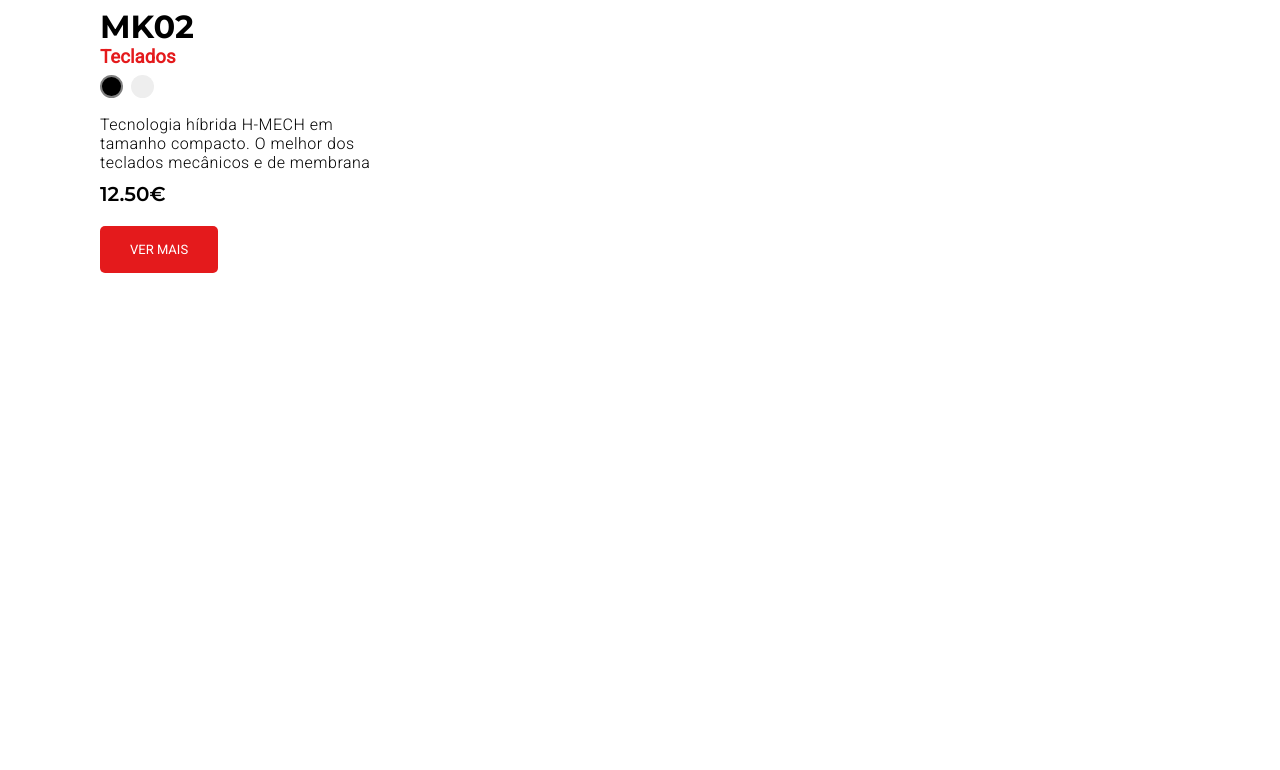
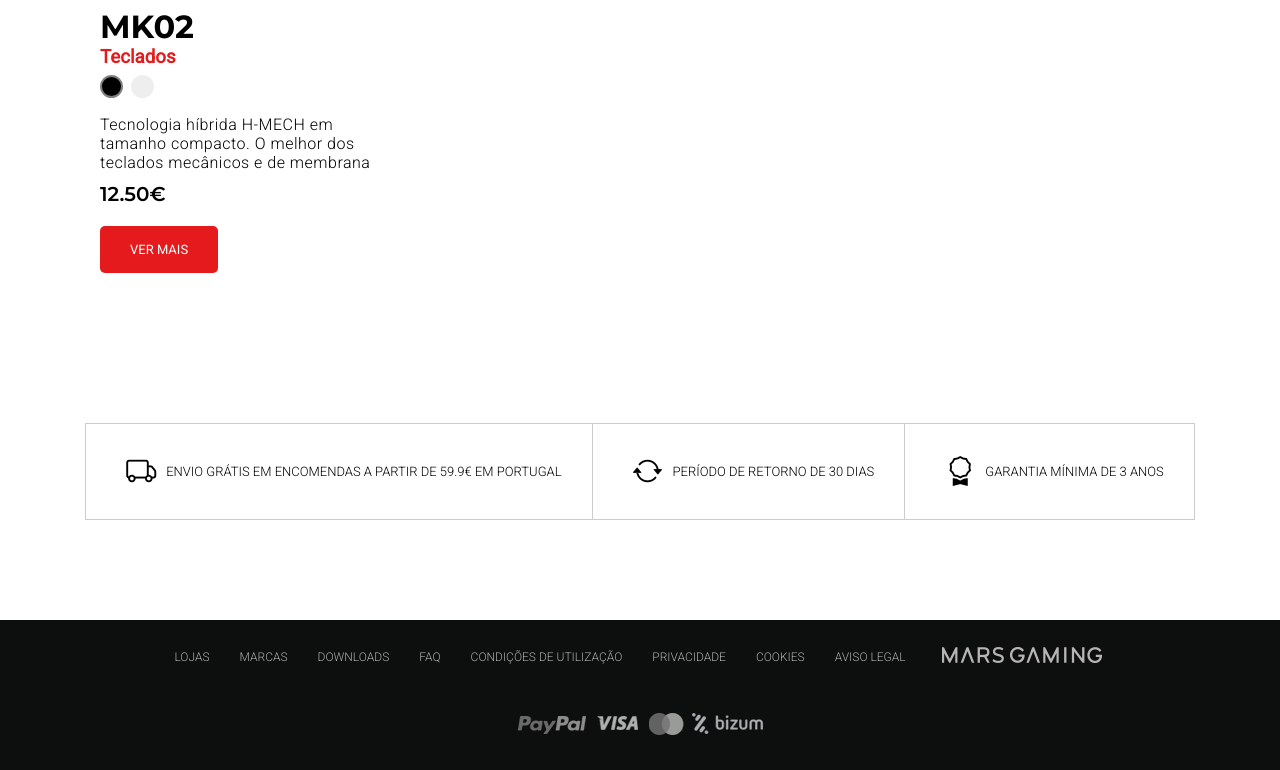
Before and after one commit to fmata97/MarsGaming-Clone, a plain HTML site: page index.html in a window 1280 px wide. Shown: the part 1440-2210 px from the top of the page. Before the commit the page ends 1783 px from the top, so only its background shows below. Drawn offline with nearby package versions, Linux system fonts and the light colour scheme.

Commit message:
added benefits and footer

```diff
--- a/index.html
+++ b/index.html
@@ -116,12 +116,52 @@
 
 
     <!-- Vantagens -->
-    <div class="vantage-container">
-        <div class="vantage">ENVIO GRÁTIS EM ENCOMENDAS A PARTIR DE 59.9€ EM PORTUGAL</div>
-        <div class="vantage">PERÍODO DE RETORNO DE 30 DIAS</div>
-        <div class="vantage">GARANTIA MÍNIMA DE 3 ANOS</div>
+    <div class="benefit-container">
+        <div class="benefit"><i class="bi bi-truck"></i>
+            <div class="benefit-text">
+            ENVIO GRÁTIS EM ENCOMENDAS A PARTIR DE 59.9€ EM PORTUGAL
+            </div>
+        </div>
+        <div class="benefit"><i class="bi bi-arrow-repeat"></i>
+            <div class="benefit-text">
+                PERÍODO DE RETORNO DE 30 DIAS
+            </div>
+        </div>
+        <div id="right-benefit" class="benefit"><i class="bi bi-award"></i>
+            <div class="benefit-text">
+                GARANTIA MÍNIMA DE 3 ANOS
+            </div>
+        </div>
     </div>
 
+    <!-- Footer -->
+    <footer>
+        <!-- just some empty space, to align the other items -->
+        <div class="footer-left"></div>
+
+        <div class="footer-center">
+            <div class="footer-links">
+                <div class="footer-link">LOJAS</div>
+                <div class="footer-link">MARCAS</div>
+                <div class="footer-link">DOWNLOADS</div>
+                <div class="footer-link">FAQ</div>
+                <div class="footer-link">CONDIÇÕES DE UTILIZAÇÃO</div>
+                <div class="footer-link">PRIVACIDADE</div>
+                <div class="footer-link">COOKIES</div>
+                <div class="footer-link">AVISO LEGAL</div>
+            </div>
+            <div class="footer-logo">
+                <img src="./images/footer-marsgaming.png" alt="">
+            </div>
+        </div>
+
+        <div class="footer-payments">
+            <img src="./images/paypal.png" alt="">
+            <img src="./images/visa.png" alt="">
+            <img src="./images/mastercard.png" alt="">
+            <img src="./images/bizum.png" alt="">
+        </div>
+    </footer>
 
 </body>
 </html>
--- a/style.css
+++ b/style.css
@@ -267,20 +267,85 @@ header p {
 }
 
 
-.vantage-container {
+.benefit-container {
+    margin: 100px 15px;
     font-family: Roboto;
-    font-weight: normal;
-    font-size: 16px;
+    font-weight: lighter;
+    font-size: 13px;
     display: flex;
     justify-content: center;
 }
 
-.vantage {
-    display: none;
-    padding: 30px;
-    border: #1d1d1b;
+.benefit-container i {
+    align-self: center;
+    font-size: 30px;
+    padding: 0px 10px;
 }
 
+.benefit {
+    display: flex;
+    border-width: 0.5px;
+    border-color: #CCCCCC;
+    border-style: solid;
+    border-right-width: 0px;
+    padding: 30px;
+    align-self: center;
+}
+
+#right-benefit {
+    border-right-width: 0.5px;
+}
+
+.benefit-text {
+    align-self: center;
+}
+
+
+footer {
+    min-height: 100px;
+    height: fit-content;
+    width: 100%;
+    background-color: #0D0F0E;
+    display: flex;
+    align-items: center;
+    justify-content: space-between;
+}
+
+.footer-left {
+    width: 15%;
+}
+
+.footer-center {
+    display: flex;
+    align-items: center;
+    justify-content: center;
+}
+
+.footer-links {
+    font-family: Roboto;
+    font-weight: lighter;
+    font-size: 12px;
+    color: #EEEEEE;
+    display: flex;
+    justify-self: center;
+}
+
+.footer-link {
+    padding: 15px;
+    opacity: 70%;
+}
+
+.footer-link:hover {
+    opacity: 100%;
+}
+
+.footer-logo {
+    padding: 0px 15px;
+}
+
+.footer-payments {
+    padding: 15px 20px;
+}
 
 @media(max-width:1370px){
     .hamb-button {
@@ -330,6 +395,18 @@ header p {
         padding: 30px 10px;
         margin: 20px 30px;
     }
+
+    footer {
+        flex-direction: column;
+        height: 150px;
+        justify-content: space-around;
+    }
+    .footer-left {
+        display: none;
+    }
+    .footer-payments {
+        padding-top: 5px;
+    }
 }
 
 /* esconder o hamb button em large */
@@ -368,6 +445,23 @@ header p {
     .product-container {
         padding: 30px 0px;
     }
+    .benefit-container i {
+        font-size: 25px;
+    }
+    .benefit-text {
+        font-size: 10px;
+    }
+
+    .footer-links {
+        margin: 0px 10px;
+    }
+    .footer-center {
+        flex-direction: column;
+    }
+    .footer-logo {
+        padding-top: 10px;
+    }
+
 }
 
 @media(max-width:576px) {
@@ -383,4 +477,22 @@ header p {
     .filters {
         justify-content: center;
     }
+    .benefit-container {
+        display: block;
+    }
+    .benefit {
+        border-width: 0.5px;
+    }
+    .benefit-text {
+        font-size: 13px;
+    }
+
+    .footer-links {
+        flex-direction: column;
+        flex-flow: wrap;
+        align-items: center;
+    }
+    .footer-link {
+        font-size: 10px;
+    }
 }
```
Also changed, not shown: images/bizum.png (added), images/footer-marsgaming.png (added), images/mastercard.png (added), images/paypal.png (added), images/visa.png (added).
